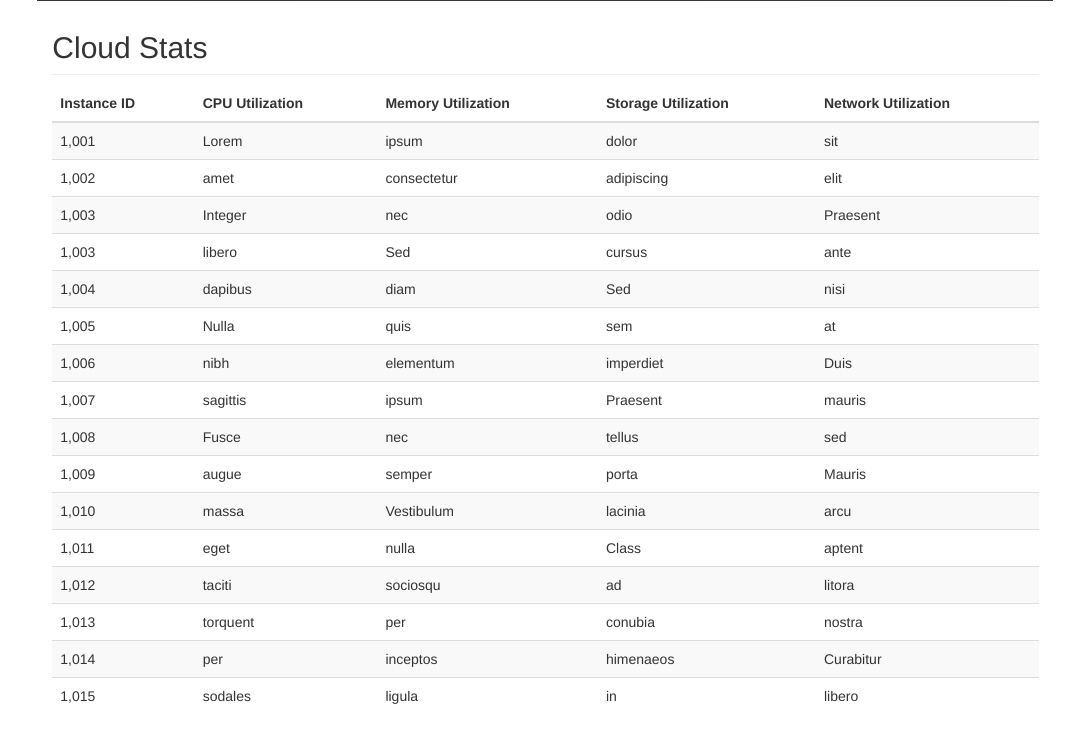
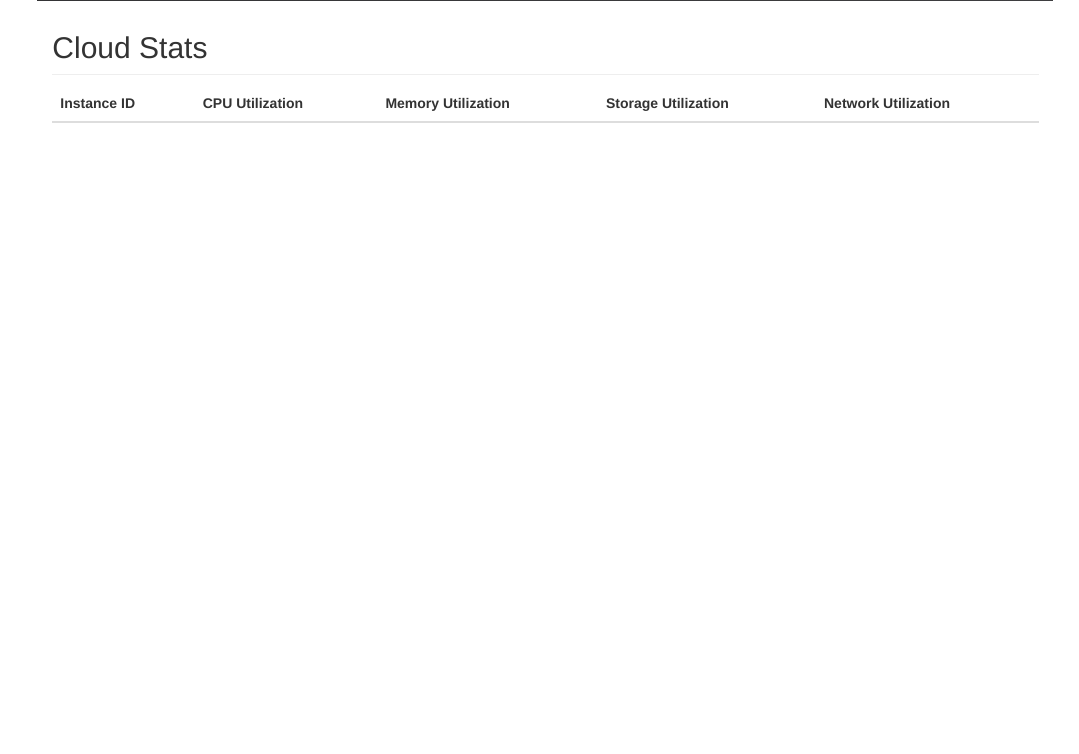
Before and after one commit to jpurviance/stackcents, a Django app: template core/templates/core/dashbard.html in a window 1280 px wide. Shown: the part 959-1713 px from the top of the page, without its empty margins (201-1280 px from the left). After the commit the page ends 1082 px from the top, so only its background shows below. Run offline with Django 3.2, Linux system fonts and the light colour scheme; the template is opened without the code that fills it, so the values that code supplies are empty; some libraries are stand-ins or nearby versions.

Commit message:
so i can pull

```diff
--- a/core/static/core/js/dashboard.js
+++ b/core/static/core/js/dashboard.js
@@ -371,8 +371,9 @@ $(document).ready(function () {
             zIndex: 0
         }]
     }));
-
-    $.get("/get_instances_summary/", populate_cloud_stats);
+    setInterval(function () {
+        $.get("/get_instances_summary/", populate_cloud_stats);
+    }, 50000);
 
 
 });
--- a/core/templates/core/dashbard.html
+++ b/core/templates/core/dashbard.html
@@ -105,118 +105,6 @@
                     </tr>
                     </thead>
                     <tbody id="ec2_total">
-                    <tr>
-                        <td>1,001</td>
-                        <td>Lorem</td>
-                        <td>ipsum</td>
-                        <td>dolor</td>
-                        <td>sit</td>
-                    </tr>
-                    <tr>
-                        <td>1,002</td>
-                        <td>amet</td>
-                        <td>consectetur</td>
-                        <td>adipiscing</td>
-                        <td>elit</td>
-                    </tr>
-                    <tr>
-                        <td>1,003</td>
-                        <td>Integer</td>
-                        <td>nec</td>
-                        <td>odio</td>
-                        <td>Praesent</td>
-                    </tr>
-                    <tr>
-                        <td>1,003</td>
-                        <td>libero</td>
-                        <td>Sed</td>
-                        <td>cursus</td>
-                        <td>ante</td>
-                    </tr>
-                    <tr>
-                        <td>1,004</td>
-                        <td>dapibus</td>
-                        <td>diam</td>
-                        <td>Sed</td>
-                        <td>nisi</td>
-                    </tr>
-                    <tr>
-                        <td>1,005</td>
-                        <td>Nulla</td>
-                        <td>quis</td>
-                        <td>sem</td>
-                        <td>at</td>
-                    </tr>
-                    <tr>
-                        <td>1,006</td>
-                        <td>nibh</td>
-                        <td>elementum</td>
-                        <td>imperdiet</td>
-                        <td>Duis</td>
-                    </tr>
-                    <tr>
-                        <td>1,007</td>
-                        <td>sagittis</td>
-                        <td>ipsum</td>
-                        <td>Praesent</td>
-                        <td>mauris</td>
-                    </tr>
-                    <tr>
-                        <td>1,008</td>
-                        <td>Fusce</td>
-                        <td>nec</td>
-                        <td>tellus</td>
-                        <td>sed</td>
-                    </tr>
-                    <tr>
-                        <td>1,009</td>
-                        <td>augue</td>
-                        <td>semper</td>
-                        <td>porta</td>
-                        <td>Mauris</td>
-                    </tr>
-                    <tr>
-                        <td>1,010</td>
-                        <td>massa</td>
-                        <td>Vestibulum</td>
-                        <td>lacinia</td>
-                        <td>arcu</td>
-                    </tr>
-                    <tr>
-                        <td>1,011</td>
-                        <td>eget</td>
-                        <td>nulla</td>
-                        <td>Class</td>
-                        <td>aptent</td>
-                    </tr>
-                    <tr>
-                        <td>1,012</td>
-                        <td>taciti</td>
-                        <td>sociosqu</td>
-                        <td>ad</td>
-                        <td>litora</td>
-                    </tr>
-                    <tr>
-                        <td>1,013</td>
-                        <td>torquent</td>
-                        <td>per</td>
-                        <td>conubia</td>
-                        <td>nostra</td>
-                    </tr>
-                    <tr>
-                        <td>1,014</td>
-                        <td>per</td>
-                        <td>inceptos</td>
-                        <td>himenaeos</td>
-                        <td>Curabitur</td>
-                    </tr>
-                    <tr>
-                        <td>1,015</td>
-                        <td>sodales</td>
-                        <td>ligula</td>
-                        <td>in</td>
-                        <td>libero</td>
-                    </tr>
                     </tbody>
                 </table>
             </div>
```
